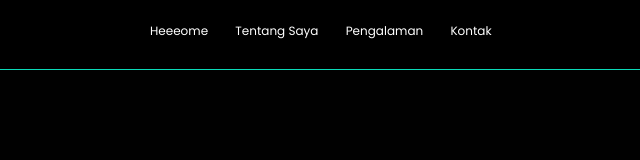
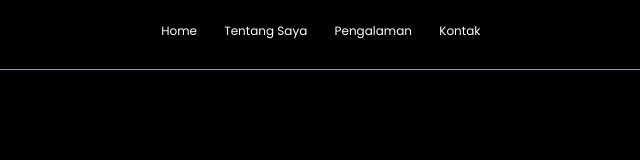
Before and after one commit to aldrisptra/Muhammad-Aldri-Saputra, a plain HTML site: page index.html in a window 1280 px wide. Shown: the full height of the page, 481-1121 px from the left. Drawn offline with nearby package versions, Linux system fonts and the light colour scheme.

Commit message:
Kembalikan Home

```diff
--- a/index.html
+++ b/index.html
@@ -26,7 +26,7 @@
       >
 
       <div class="navbar-nav">
-        <a href="#home">Heeeome</a>
+        <a href="#home">Home</a>
         <a href="#about">Tentang Saya</a>
         <a href="pengalaman">Pengalaman</a>
         <a href="contact">Kontak</a>
```
